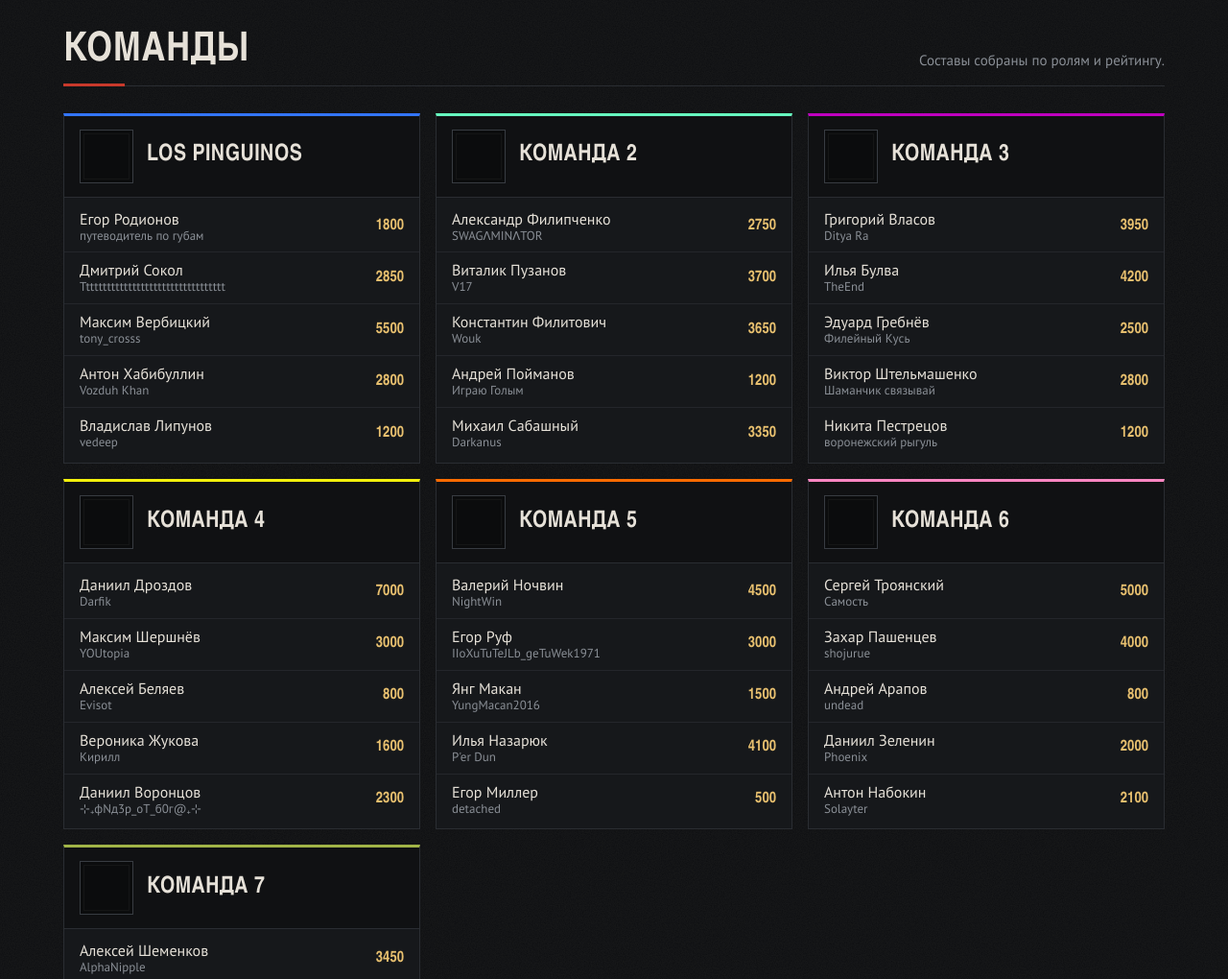
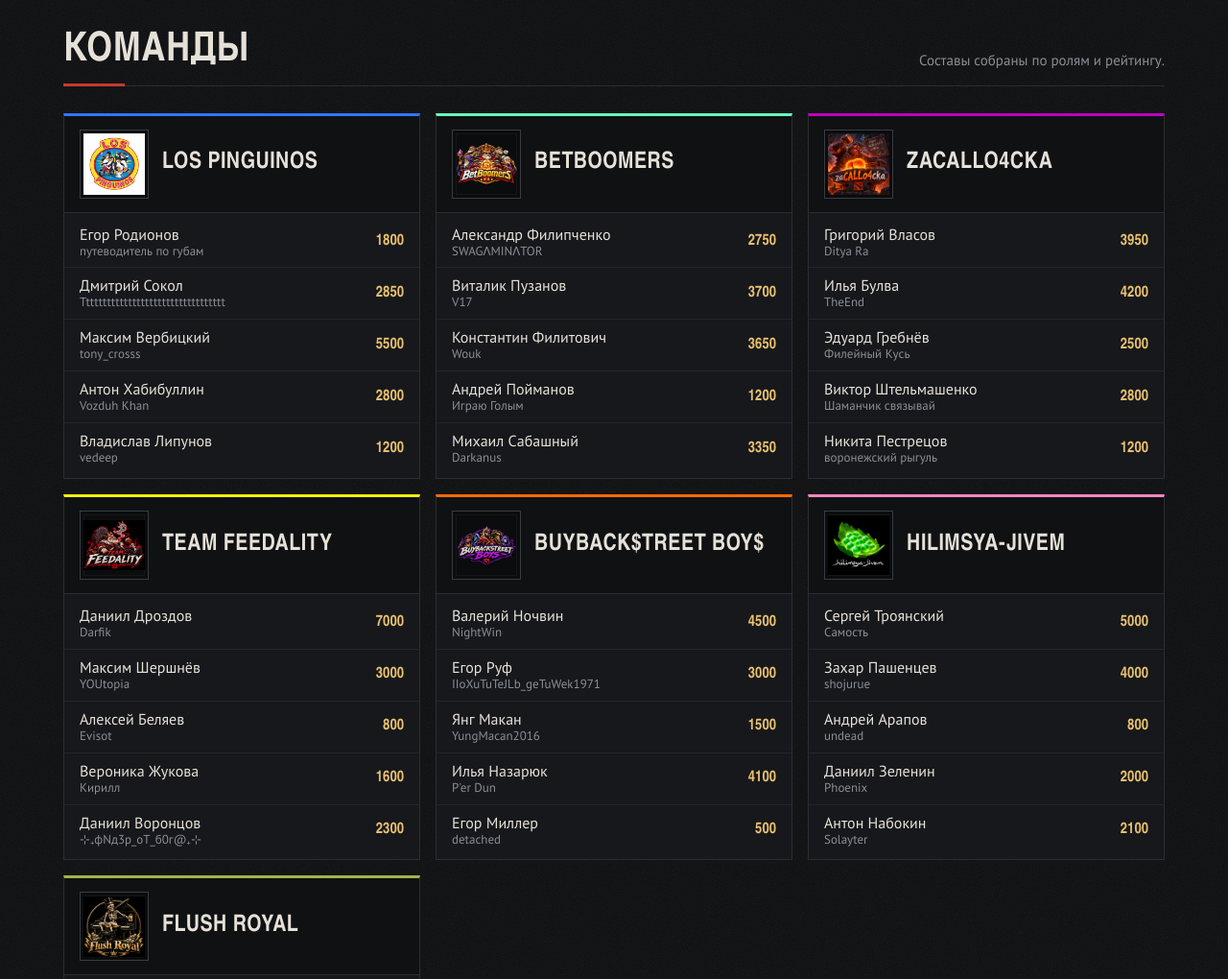
Before and after one commit to Darfik43/turich, a plain HTML site: page index.html in a window 1280 px wide. Shown: the part 560-1580 px from the top of the page at 96% size. Drawn offline with Linux system fonts and the light colour scheme; a web font is replaced by a local one.

Commit message:
Названия и логотипы всех команд
Co-Authored-By: Claude Opus 5.5 <noreply@anthropic.com>

```diff
--- a/index.html
+++ b/index.html
@@ -101,11 +101,11 @@
   .team { background: var(--panel); border: 1px solid var(--line); border-top: 3px solid var(--tc, var(--red)); }
   .team-top { display: flex; align-items: center; gap: 14px; padding: 14px 16px; background: var(--bar); border-bottom: 1px solid var(--line); }
   .logo {
-    width: 56px; height: 56px; flex: none; position: relative; overflow: hidden;
+    width: 72px; height: 72px; flex: none; position: relative; overflow: hidden;
     background: #0b0c0d; border: 1px solid var(--line-2);
     box-shadow: inset 0 0 0 3px #0b0c0d, inset 0 0 0 4px rgba(255,255,255,.04);
   }
-  .logo img { width: 100%; height: 100%; object-fit: cover; display: block; }
+  .logo img { width: 100%; height: 100%; object-fit: contain; display: block; padding: 3px; }
   .team-name { font-family: var(--head); font-weight: 600; font-size: 24px; line-height: 1.1; margin: 0; text-transform: uppercase; letter-spacing: .02em; }
   .roster { list-style: none; margin: 0; padding: 4px 0; }
   .roster li { display: flex; justify-content: space-between; align-items: center; gap: 12px; padding: 8px 16px; }
@@ -375,7 +375,7 @@
 <script>
 /* =====================================================================
    ДАННЫЕ ТУРНИРА — правь здесь.
-   Лого команды: положи картинку в logos/team-1.png ... logos/team-7.png
+   Лого команды: logos/team-1.webp ... logos/team-7.webp
    (квадратная, от 256×256). Пока файла нет, показывается заглушка.
    ===================================================================== */
 const TEAMS = [
@@ -386,42 +386,42 @@ const TEAMS = [
     ["Антон Хабибуллин", "Vozduh Khan", 2800],
     ["Владислав Липунов", "vedeep", 1200],
   ]},
-  { name: "Команда 2", players: [
+  { name: "BetBoomers", players: [
     ["Александр Филипченко", "SWAGΛMINΛTOR", 2750],
     ["Виталик Пузанов", "V17", 3700],
     ["Константин Филитович", "Wouk", 3650],
     ["Андрей Пойманов", "Играю Голым", 1200],
     ["Михаил Сабашный", "Darkanus", 3350],
   ]},
-  { name: "Команда 3", players: [
+  { name: "zaCALLo4cka", players: [
     ["Григорий Власов", "Ditya Ra", 3950],
     ["Илья Булва", "TheEnd", 4200],
     ["Эдуард Гребнёв", "Филейный Кусь", 2500],
     ["Виктор Штельмашенко", "Шаманчик связывай", 2800],
     ["Никита Пестрецов", "воронежский рыгуль", 1200],
   ]},
-  { name: "Команда 4", players: [
+  { name: "Team Feedality", players: [
     ["Даниил Дроздов", "Darfik", 7000],
     ["Максим Шершнёв", "YOUtopia", 3000],
     ["Алексей Беляев", "Evisot", 800],
     ["Вероника Жукова", "Кирилл", 1600],
     ["Даниил Воронцов", "⊹₊фNд3р_оТ_б0г@₊⊹", 2300],
   ]},
-  { name: "Команда 5", players: [
+  { name: "Buyback$treet Boy$", players: [
     ["Валерий Ночвин", "NightWin", 4500],
     ["Егор Руф", "IIoXuTuTeJLb_geTuWek1971", 3000],
     ["Янг Макан", "YungMacan2016", 1500],
     ["Илья Назарюк", "P'er Dun", 4100],
     ["Егор Миллер", "detached", 500],
   ]},
-  { name: "Команда 6", players: [
+  { name: "Hilimsya-Jivem", players: [
     ["Сергей Троянский", "Самость", 5000],
     ["Захар Пашенцев", "shojurue", 4000],
     ["Андрей Арапов", "undead", 800],
     ["Даниил Зеленин", "Phoenix", 2000],
     ["Антон Набокин", "Solayter", 2100],
   ]},
-  { name: "Команда 7", players: [
+  { name: "Flush Royal", players: [
     ["Алексей Шеменков", "AlphaNipple", 3450],
     ["Иван Кравцов", "GUSTAVO", 4300],
     ["Андрей Дашиневич", "Sintex", 1000],
@@ -449,7 +449,7 @@ const TEAM_COLORS = ["#3375ff", "#66ffbf", "#bf00bf", "#f3f00b", "#ff6b00", "#fe
 document.getElementById("teams-list").innerHTML = TEAMS.map((t, i) => `
   <article class="team" style="--tc:${TEAM_COLORS[i]}">
     <div class="team-top">
-      <div class="logo" data-logo="logos/team-${i + 1}.png"></div>
+      <div class="logo" data-logo="logos/team-${i + 1}.webp"></div>
       <div class="team-head">
         <h3 class="team-name">${esc(t.name)}</h3>
       </div>
```
Also changed, not shown: logos/team-1.webp (added), logos/team-2.webp (added), logos/team-3.webp (added), logos/team-4.webp (added), logos/team-5.webp (added), logos/team-6.webp (added), logos/team-7.webp (added).
